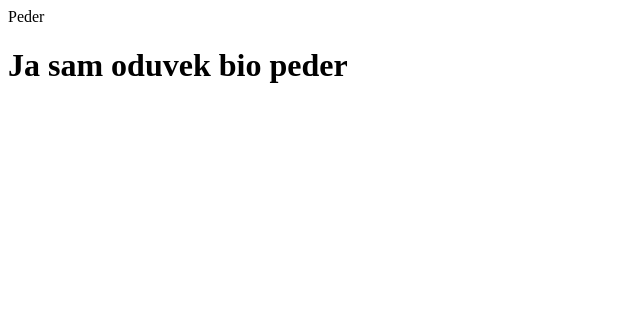
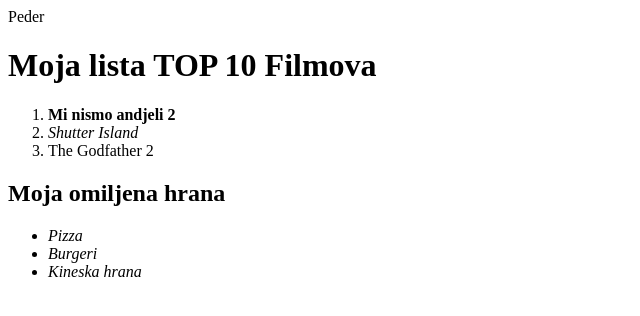
Before and after one commit to MarcoZabunje/Testing, a plain HTML site: page lemon/index.html in a window 1280 px wide. Shown: the whole page, without its empty margins (0-640 px from the left). Drawn offline with Linux system fonts and the light colour scheme.

Commit message:
EDIT index.html

```diff
--- a/lemon/index.html
+++ b/lemon/index.html
@@ -6,11 +6,28 @@
     <title>Portofolio</title>
 
     <body>
-
         <p1>Peder
-            <h1>Ja sam oduvek bio peder</h1>
+            <h1>Moja lista TOP 10 Filmova</h1>
         </p1>
-
+        <p2>
+            <ol>
+                <li> <strong>Mi nismo andjeli 2</strong> </li>
+                <li> <em>Shutter Island</em> </li>
+                <li>
+                    <em></em>The Godfather 2</li>
+            </ol>
+        </p2>
+        <p3>
+            <h2>Moja omiljena hrana</h2>
+            <ul>
+                <li>
+                    <em>Pizza</em>
+                </li>
+                <li> <em>Burgeri</em>
+                </li>
+                <li><em>Kineska hrana</em></li>
+            </ul>
+        </p3>
     </body>
 </head>
 
```
